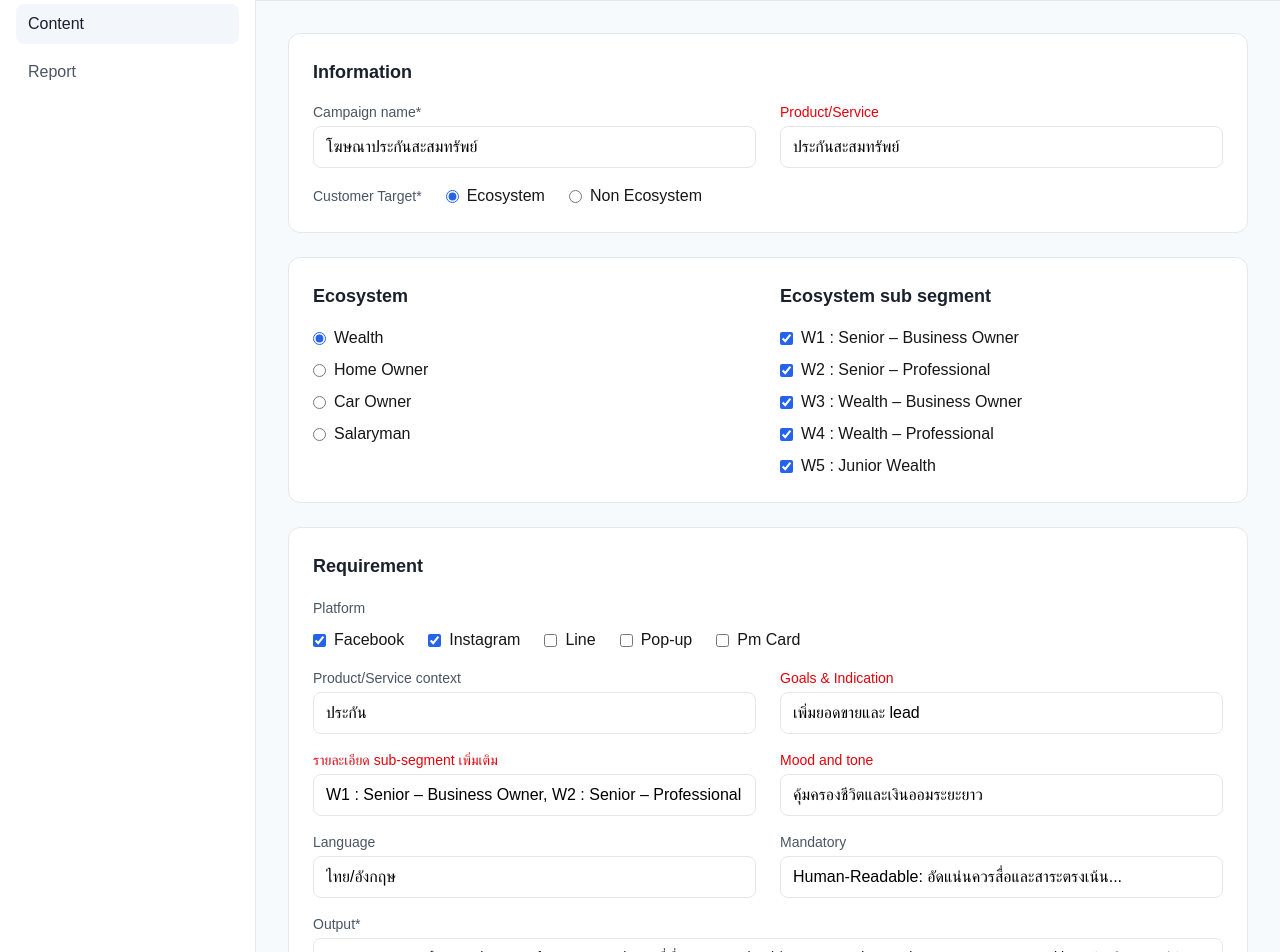
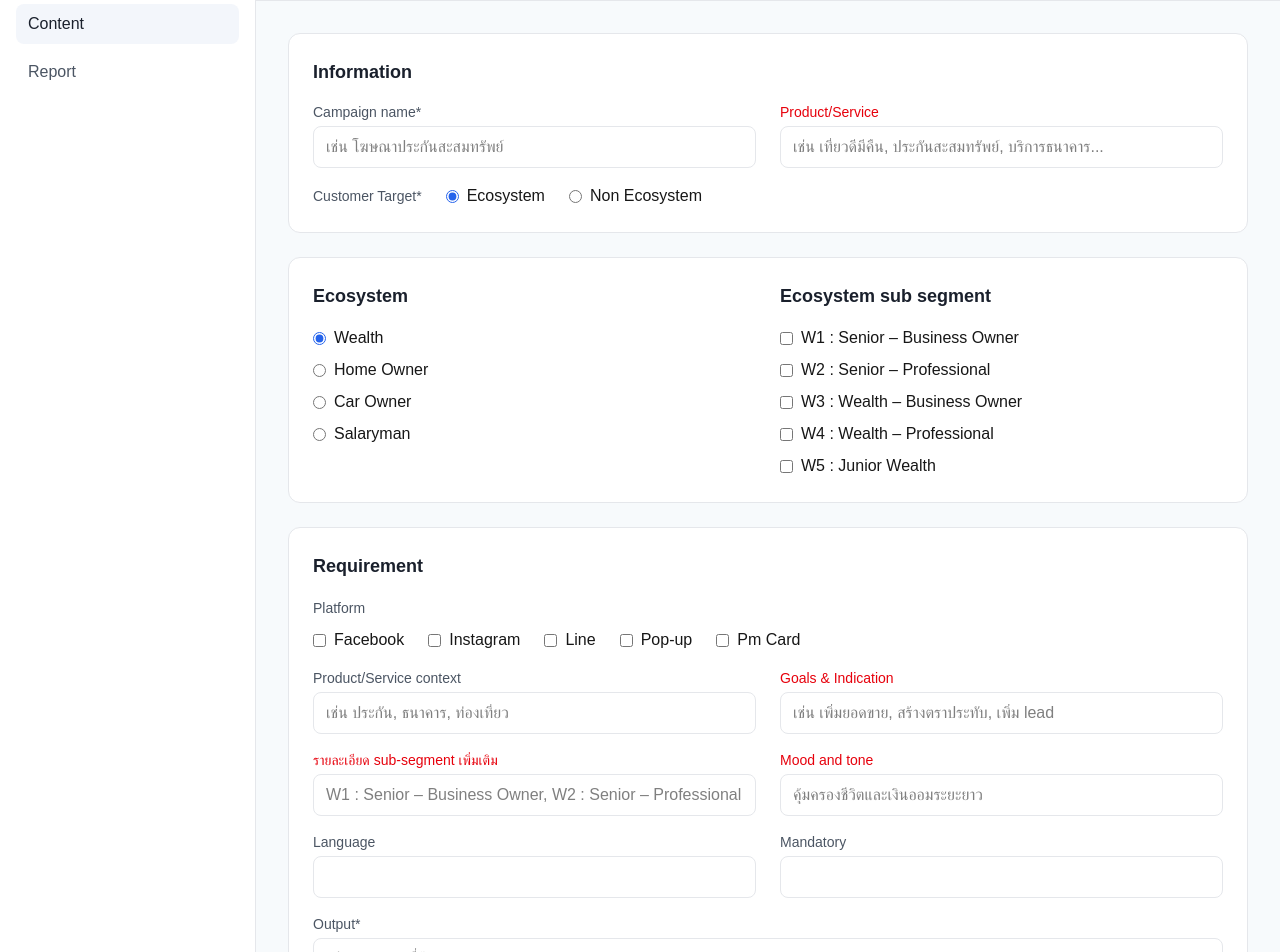
Before and after one commit to passapong-th/react-ai-design-sprint, a Next.js app: page / in a window 1280 px wide. Shown: the part 80-1032 px from the top of the page. Built offline with nearby package versions, Linux system fonts and the light colour scheme.

Commit message:
fix BigIdeaForm Campaign Name

```diff
--- a/src/app/components/BigIdeaForm.tsx
+++ b/src/app/components/BigIdeaForm.tsx
@@ -5,14 +5,22 @@ import Link from "next/link";
 import { useRouter } from "next/navigation";
 
 const BigIdeaForm: React.FC = () => {
-  const { topics } = React.useContext(TopicsContext);
+  const { topics, campaignName, setCampaignName } = React.useContext(TopicsContext);
   const [selectedTopics, setSelectedTopics] = React.useState<number[]>([]);
   const [additionalInput, setAdditionalInput] = React.useState("");
   const router = useRouter();
 
   React.useEffect(() => {
     console.log('BigIdeaForm topics:', topics);
-  }, [topics]);
+
+    // โหลด campaign name จาก localStorage ถ้าไม่มีใน context
+    if (!campaignName) {
+      const savedCampaignName = localStorage.getItem('campaignName');
+      if (savedCampaignName) {
+        setCampaignName(savedCampaignName);
+      }
+    }
+  }, [topics, campaignName, setCampaignName]);
 
   const handleTopicSelection = (index: number) => {
     setSelectedTopics(prev => {
@@ -27,6 +35,7 @@ const BigIdeaForm: React.FC = () => {
   const handleNext = () => {
     // บันทึกข้อมูลที่เลือกลง localStorage
     const selectedData = {
+      campaignName: campaignName,
       selectedTopics: selectedTopics.map(index => topics[index]),
       additionalInput: additionalInput,
       timestamp: new Date().toISOString()
@@ -76,7 +85,9 @@ const BigIdeaForm: React.FC = () => {
         <section className="p-8 flex flex-col gap-6 w-full">
           <div className="mb-4">
             <h2 className="font-semibold text-xl text-[#2563EB] mb-2">AI Big Idea</h2>
-            <div className="text-lg font-semibold text-[#1A202C] mb-2">Campaign name : ประกันสะสมทรัพย์</div>
+            <div className="text-lg font-semibold text-[#1A202C] mb-2">
+              Campaign name : {campaignName || "Loading..."}
+            </div>
             <div className="text-[#2563EB] mb-2">เลือกไอเดียที่ชอบ (สามารถเลือกได้มากกว่า 1 ไอเดีย)</div>
           </div>
           <form className="flex flex-col gap-4">
--- a/src/app/components/CreateCampaignForm.tsx
+++ b/src/app/components/CreateCampaignForm.tsx
@@ -8,24 +8,27 @@ import Link from "next/link";
 
 const CreateCampaignForm: React.FC = () => {
   const [loading, setLoading] = React.useState(false);
-  const [product, setProduct] = React.useState("ประกันสะสมทรัพย์");
-  const [sellingPoint, setSellingPoint] = React.useState("คุ้มครองชีวิตและเงินออมระยะยาว");
-  const [objective, setObjective] = React.useState("เพิ่มยอดขายและ lead");
-  const [target, setTarget] = React.useState("W1 : Senior – Business Owner, W2 : Senior – Professional");
+  const [product, setProduct] = React.useState(""); // เปลี่ยนเป็นค่าว่างเพื่อให้ผู้ใช้กรอกเอง
+  const [sellingPoint, setSellingPoint] = React.useState("");
+  const [objective, setObjective] = React.useState("");
+  const [target, setTarget] = React.useState("");
   const [showApiKeyModal, setShowApiKeyModal] = React.useState(false);
   const [apiKey, setApiKey] = React.useState("");
 
   // เพิ่ม state variables สำหรับข้อมูลในฟอร์มทั้งหมด
-  const [campaignName, setCampaignName] = React.useState("โฆษณาประกันสะสมทรัพย์");
+  const [campaignName, setCampaignName] = React.useState("");
   const [customerTarget, setCustomerTarget] = React.useState("Ecosystem");
   const [ecosystem, setEcosystem] = React.useState("Wealth");
-  const [platforms, setPlatforms] = React.useState(["Facebook", "Instagram"]);
-  const [language, setLanguage] = React.useState("ไทย/อังกฤษ");
-  const [mandatory, setMandatory] = React.useState("Human-Readable: อัดแน่นควรสื่อและสาระตรงเน้น...");
+  const [subSegments, setSubSegments] = React.useState<string[]>([]);
+  const [platforms, setPlatforms] = React.useState<string[]>([]);
+  const [productContext, setProductContext] = React.useState("");
+  const [language, setLanguage] = React.useState("");
+  const [mandatory, setMandatory] = React.useState("");
   const [insight, setInsight] = React.useState("");
+  const [output, setOutput] = React.useState("");
 
   const router = useRouter();
-  const { setTopics } = React.useContext(TopicsContext);
+  const { setTopics, setCampaignName: setContextCampaignName } = React.useContext(TopicsContext);
 
   // เพิ่มฟังก์ชันจัดการ platforms
   const handlePlatformChange = (platform: string) => {
@@ -34,6 +37,17 @@ const CreateCampaignForm: React.FC = () => {
         return prev.filter(p => p !== platform);
       } else {
         return [...prev, platform];
+      }
+    });
+  };
+
+  // เพิ่มฟังก์ชันจัดการ sub segments
+  const handleSubSegmentChange = (segment: string) => {
+    setSubSegments(prev => {
+      if (prev.includes(segment)) {
+        return prev.filter(s => s !== segment);
+      } else {
+        return [...prev, segment];
       }
     });
   };
@@ -64,11 +78,27 @@ const CreateCampaignForm: React.FC = () => {
 
     setLoading(true);
     try {
+      console.log('=== CreateCampaignForm Data Before Sending ===');
+      console.log('product:', product);
+      console.log('sellingPoint:', sellingPoint);
+      console.log('objective:', objective);
+      console.log('target:', target);
+      console.log('campaignName:', campaignName);
+      console.log('customerTarget:', customerTarget);
+      console.log('ecosystem:', ecosystem);
+      console.log('subSegments:', subSegments);
+      console.log('platforms:', platforms);
+      console.log('productContext:', productContext);
+      console.log('language:', language);
+      console.log('mandatory:', mandatory);
+      console.log('insight:', insight);
+      console.log('============================================');
+
       const response = await callChatGPT({
         product,
         selling_point: sellingPoint,
         objective,
-        target,
+        target: subSegments.join(", "), // ใช้ subSegments แทน target
         apiKey: currentApiKey,
         campaignName,
         customerTarget,
@@ -84,6 +114,11 @@ const CreateCampaignForm: React.FC = () => {
       const content = response?.choices?.[0]?.message?.content || "";
       const filtered = extractTopics(content);
       setTopics(filtered);
+
+      // บันทึก campaign name ลง context และ localStorage
+      setContextCampaignName(campaignName);
+      localStorage.setItem('campaignName', campaignName);
+
       router.push("/big-idea");
     } catch (err) {
       console.error("ChatGPT error:", err);
@@ -185,6 +220,7 @@ const CreateCampaignForm: React.FC = () => {
                   className="w-full border border-[#E5E7EB] rounded-lg px-3 py-2 text-black"
                   value={campaignName}
                   onChange={(e) => setCampaignName(e.target.value)}
+                  placeholder="เช่น โฆษณาประกันสะสมทรัพย์"
                 />
               </div>
               <div>
@@ -194,6 +230,7 @@ const CreateCampaignForm: React.FC = () => {
                   className="w-full border border-[#E5E7EB] rounded-lg px-3 py-2 text-black"
                   value={product}
                   onChange={(e) => setProduct(e.target.value)}
+                  placeholder="เช่น เที่ยวดีมีคืน, ประกันสะสมทรัพย์, บริการธนาคาร..."
                 />
               </div>
             </div>
@@ -266,23 +303,48 @@ const CreateCampaignForm: React.FC = () => {
               <h3 className="font-semibold text-lg mb-4 text-[#1A202C]">Ecosystem sub segment</h3>
               <div className="flex flex-col gap-2">
                 <label className="flex items-center gap-2">
-                  <input type="checkbox" checked readOnly className="accent-[#2563EB]" />
+                  <input
+                    type="checkbox"
+                    checked={subSegments.includes("W1 : Senior – Business Owner")}
+                    onChange={() => handleSubSegmentChange("W1 : Senior – Business Owner")}
+                    className="accent-[#2563EB]"
+                  />
                   <span>W1 : Senior – Business Owner</span>
                 </label>
                 <label className="flex items-center gap-2">
-                  <input type="checkbox" checked readOnly className="accent-[#2563EB]" />
+                  <input
+                    type="checkbox"
+                    checked={subSegments.includes("W2 : Senior – Professional")}
+                    onChange={() => handleSubSegmentChange("W2 : Senior – Professional")}
+                    className="accent-[#2563EB]"
+                  />
                   <span>W2 : Senior – Professional</span>
                 </label>
                 <label className="flex items-center gap-2">
-                  <input type="checkbox" checked readOnly className="accent-[#2563EB]" />
+                  <input
+                    type="checkbox"
+                    checked={subSegments.includes("W3 : Wealth – Business Owner")}
+                    onChange={() => handleSubSegmentChange("W3 : Wealth – Business Owner")}
+                    className="accent-[#2563EB]"
+                  />
                   <span>W3 : Wealth – Business Owner</span>
                 </label>
                 <label className="flex items-center gap-2">
-                  <input type="checkbox" checked readOnly className="accent-[#2563EB]" />
+                  <input
+                    type="checkbox"
+                    checked={subSegments.includes("W4 : Wealth – Professional")}
+                    onChange={() => handleSubSegmentChange("W4 : Wealth – Professional")}
+                    className="accent-[#2563EB]"
+                  />
                   <span>W4 : Wealth – Professional</span>
                 </label>
                 <label className="flex items-center gap-2">
-                  <input type="checkbox" checked readOnly className="accent-[#2563EB]" />
+                  <input
+                    type="checkbox"
+                    checked={subSegments.includes("W5 : Junior Wealth")}
+                    onChange={() => handleSubSegmentChange("W5 : Junior Wealth")}
+                    className="accent-[#2563EB]"
+                  />
                   <span>W5 : Junior Wealth</span>
                 </label>
               </div>
@@ -344,7 +406,13 @@ const CreateCampaignForm: React.FC = () => {
             <div className="grid grid-cols-2 gap-6 mb-4">
               <div>
                 <label className="block text-sm font-medium mb-1 text-[#4B5563]">Product/Service context</label>
-                <input type="text" className="w-full border border-[#E5E7EB] rounded-lg px-3 py-2 text-black" value="ประกัน" readOnly />
+                <input
+                  type="text"
+                  className="w-full border border-[#E5E7EB] rounded-lg px-3 py-2 text-black"
+                  value={productContext}
+                  onChange={(e) => setProductContext(e.target.value)}
+                  placeholder="เช่น ประกัน, ธนาคาร, ท่องเที่ยว"
+                />
               </div>
               <div>
                 <label className="block text-sm font-medium mb-1 text-red-600">Goals & Indication</label>
@@ -353,7 +421,7 @@ const CreateCampaignForm: React.FC = () => {
                   className="w-full border border-[#E5E7EB] rounded-lg px-3 py-2 text-black"
                   value={objective}
                   onChange={(e) => setObjective(e.target.value)}
-                  placeholder="เพิ่มยอดขายและ lead"
+                  placeholder="เช่น เพิ่มยอดขาย, สร้างตราประทับ, เพิ่ม lead"
                 />
               </div>
             </div>
@@ -403,12 +471,9 @@ const CreateCampaignForm: React.FC = () => {
               <label className="block text-sm font-medium mb-1 text-[#4B5563]">Output*</label>
               <textarea
                 className="w-full border border-[#E5E7EB] rounded-lg px-3 py-2 h-32 text-sm"
-                readOnly
-                value={`บทบาทของคุณ: คุณคือ Creative & Performance Marketer ที่เชี่ยวชาญ Facebook/Instagram Ads และ Direct Response Copywriting พร้อมคิดคอนเซปต์ คอนเทนต์ และสคริปต์วิดีโอได้ครบถ้วน ตั้งเป้า Conversion/Lead/Message ตามที่กำหนด
-
-1) บริบทแบรนด์/สินค้า ชื่อแบรนด์:ttb หมวดสินค้า/บริการ:${product} จุดขายหลัก (USP):${sellingPoint} วัตถุประสงค์แคมเปญ:${objective} กลุ่มเป้าหมาย:${target}
-
-สิ่งที่ต้องการให้สร้าง (Output)โปรดส่งมอบ ชุดครีเอทีฟพร้อมยิงโฆษณา ดังนี้ ชุดคอนเทนต์โฆษณา (อย่างน้อย 5 เวอร์ชัน) สำหรับแต่ละเวอร์ชัน ให้มี:Primary Text (3 ความยาว):สั้น ≤125 ตัวอักษร (Hook ชัด อ่านจบในมือถือ)กลาง 125–220 ตัวอักษรยาว 221–500 ตัวอักษร Headline (3 แบบ): เน้นคมชัด แนะนำ ≤27 ตัวอักษรสำหรับมือถือ Description (1 แบบ): ≤30 ตัวอักษร (เสริมความเข้าใจ) อีโมจิ/ไอคอน: ใส่พอดี ช่วยอ่านง่าย (ถ้าเหมาะสม) แฮชแท็ก: 2–4 แท็ก (เน้นสื่อความ ไม่สแปม) สร้าง Hook แบบคำถาม, ตัวเลข, ข้อเปรียบเทียบ, ผลลัพธ์, ข้อท้าทาย, ข้อผิดพลาดที่พบบ่อย`}
+                value={output}
+                onChange={(e) => setOutput(e.target.value)}
+                placeholder="รูปแบบ output ที่ต้องการจาก AI"
               />
             </div>
             <div className="mb-4">
--- a/src/app/components/big-idea/TopicsContext.tsx
+++ b/src/app/components/big-idea/TopicsContext.tsx
@@ -11,15 +11,21 @@ export type Topic = {
 export const TopicsContext = React.createContext<{
   topics: Topic[];
   setTopics: (topics: Topic[]) => void;
+  campaignName: string;
+  setCampaignName: (name: string) => void;
 }>({
   topics: [],
   setTopics: () => {},
+  campaignName: "",
+  setCampaignName: () => {},
 });
 
 export const TopicsProvider: React.FC<{ children: React.ReactNode }> = ({ children }) => {
   const [topics, setTopics] = React.useState<Topic[]>([]);
+  const [campaignName, setCampaignName] = React.useState<string>("");
+
   return (
-    <TopicsContext.Provider value={{ topics, setTopics }}>
+    <TopicsContext.Provider value={{ topics, setTopics, campaignName, setCampaignName }}>
       {children}
     </TopicsContext.Provider>
   );
```
